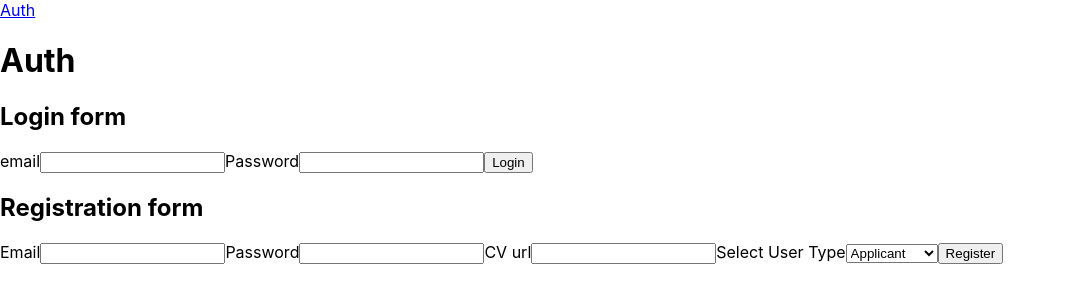
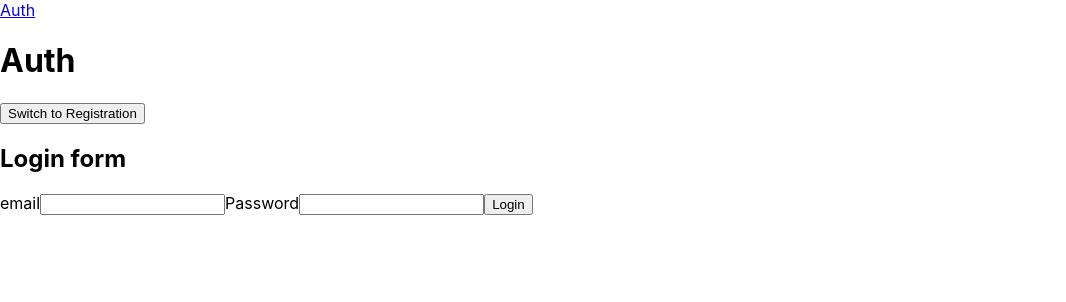
Before and after one commit to abhinabadutta2019/assignment-job-board-react-frontend-07-nov-23, a React (Create React App) app: page /auth in a window 1280 px wide. Shown: the top 302 px of the page, without its empty margins (0-1066 px from the left). Built offline with nearby package versions, Linux system fonts and the light colour scheme.

Commit message:
toogle regestration/login

```diff
--- a/src/pages/Auth.js
+++ b/src/pages/Auth.js
@@ -1,9 +1,12 @@
-import { useContext } from "react";
+import { useContext, useState } from "react";
 import { AuthContext } from "../context/AuthContext";
 
 const Auth = () => {
   //
   const { login, url } = useContext(AuthContext);
+  //
+  // State to track which form is currently visible
+  const [isLoginForm, setIsLoginForm] = useState(true);
   //
   const loginHandler = async (event) => {
     event.preventDefault();
@@ -36,6 +39,11 @@ const Auth = () => {
       // Show a generic error alert for network or other errors
       window.alert("An error occurred. Please try again.");
     }
+  };
+  //
+  const toggleForm = () => {
+    // Toggle between login and registration forms
+    setIsLoginForm((prevIsLoginForm) => !prevIsLoginForm);
   };
   //
   const registrationHandler = async (event) => {
@@ -88,6 +96,15 @@ const Auth = () => {
   return (
     <div>
       <h1>Auth</h1>
+      {/*  */}
+      <div>
+        <button onClick={toggleForm}>
+          {isLoginForm ? "Switch to Registration" : "Switch to Login"}
+        </button>
+      </div>
+      {/*  */}
+      {isLoginForm ? (
+        <div>
           <h2>Login form</h2>
           <form onSubmit={loginHandler}>
             {/* <form> */}
@@ -97,7 +114,9 @@ const Auth = () => {
             <input id="loginPassword" type="text" required />
             <button type="submit">Login</button>
           </form>
-      {/*  */}
+        </div>
+      ) : (
+        <div>
           <h2>Registration form</h2>
           <form onSubmit={registrationHandler}>
             <label>Email</label>
@@ -115,6 +134,8 @@ const Auth = () => {
             <button type="submit">Register</button>
           </form>
         </div>
+      )}
+    </div>
   );
 };
 
```
Lines whose indentation alone changed are shown as unchanged.
